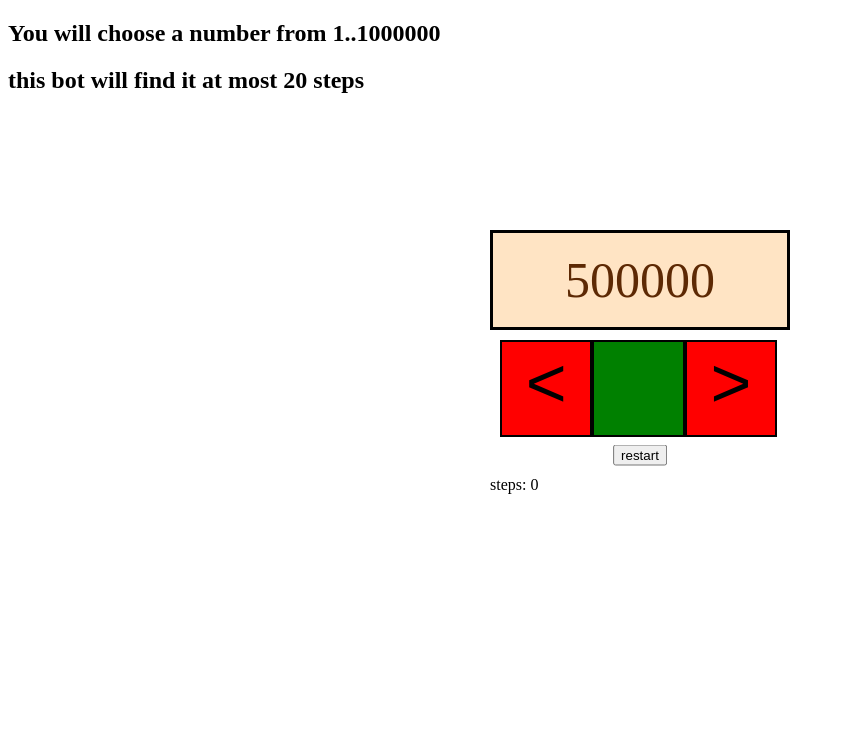
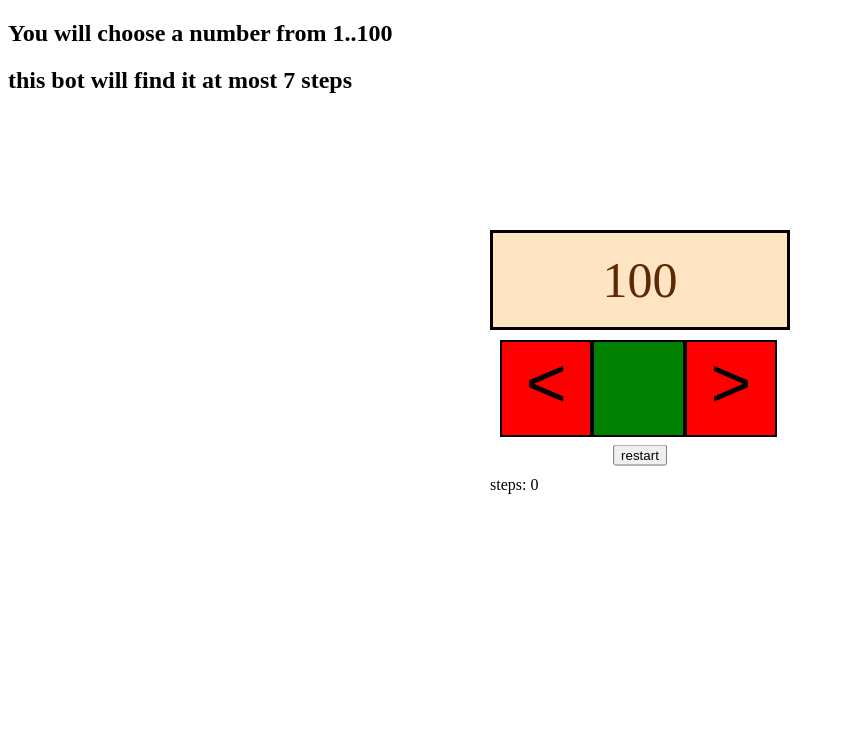
Before and after one commit to almosabhali0/bsgame, a plain HTML site: page index.html in a window 1280 px wide. Shown: the whole page, without its empty margins (0-845 px from the left). Drawn offline with Linux system fonts and the light colour scheme.

Commit message:
Update index.html

```diff
--- a/index.html
+++ b/index.html
@@ -89,14 +89,14 @@
 </head>
 <body>
         <h2>
-            You will choose a number from 1..1000000
+            You will choose a number from 1..100
         </h2>
         <h2>
-            this bot will find it at most 20 steps
+            this bot will find it at most 7 steps
         </h2>
     <div id="boxbox">
         <div id="number_box">
-            <div id="number">500000</div>
+            <div id="number">100</div>
         </div>
         <div id="buttons_bar">
             <button id="less" onclick="less()">&#60;</button>
```
